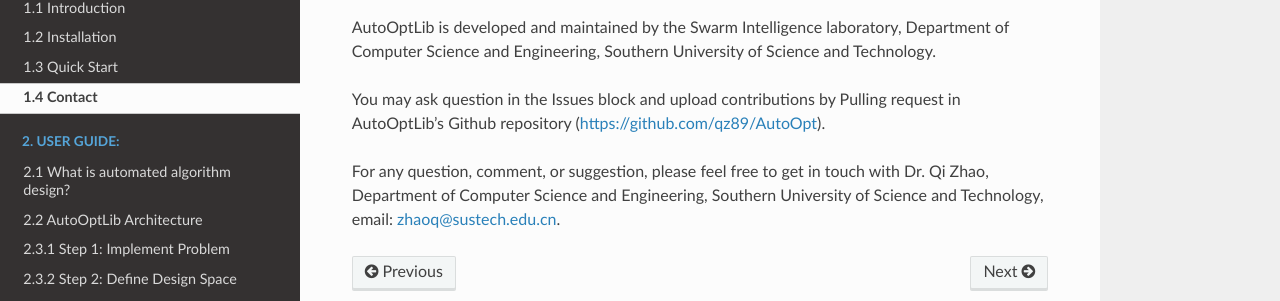
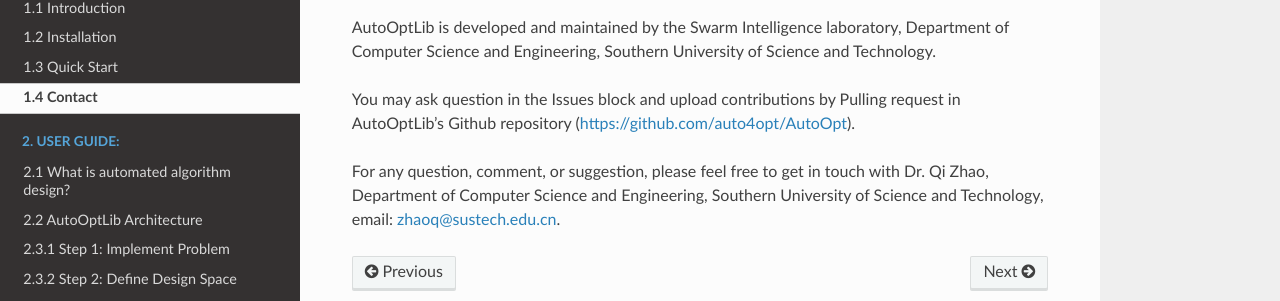
Before and after one commit to 524130120/AutoOPT, a Sphinx documentation site: the page built from source/GettingStart/Contact.md, in a window 1280 px wide. Shown: the part 144-445 px from the top of the page. Built offline with Sphinx 7.4.7 and the Read the Docs theme 3.1.0, drawn with Linux system fonts in a browser that asks for light colours; some of the changed lines change nothing that is shown.

Commit message:
Update Contact.md

```diff
--- a/source/GettingStart/Contact.md
+++ b/source/GettingStart/Contact.md
@@ -1,6 +1,6 @@
 # 1.4 Contact
 AutoOptLib is developed and maintained by the Swarm Intelligence laboratory, Department of Computer Science and Engineering, Southern University of Science and Technology.
 
-You may ask question in the Issues block and upload contributions by Pulling request in AutoOptLib's Github repository ([https://github.com/qz89/AutoOpt](https://github.com/qz89/AutoOpt)).
+You may ask question in the Issues block and upload contributions by Pulling request in AutoOptLib's Github repository ([https://github.com/auto4opt/AutoOpt](https://github.com/auto4opt/AutoOpt)).
 
 For any question, comment, or suggestion, please feel free to get in touch with Dr. Qi Zhao, Department of Computer Science and Engineering, Southern University of Science and Technology, email: [zhaoq@sustech.edu.cn](zhaoq@sustech.edu.cn).
```
